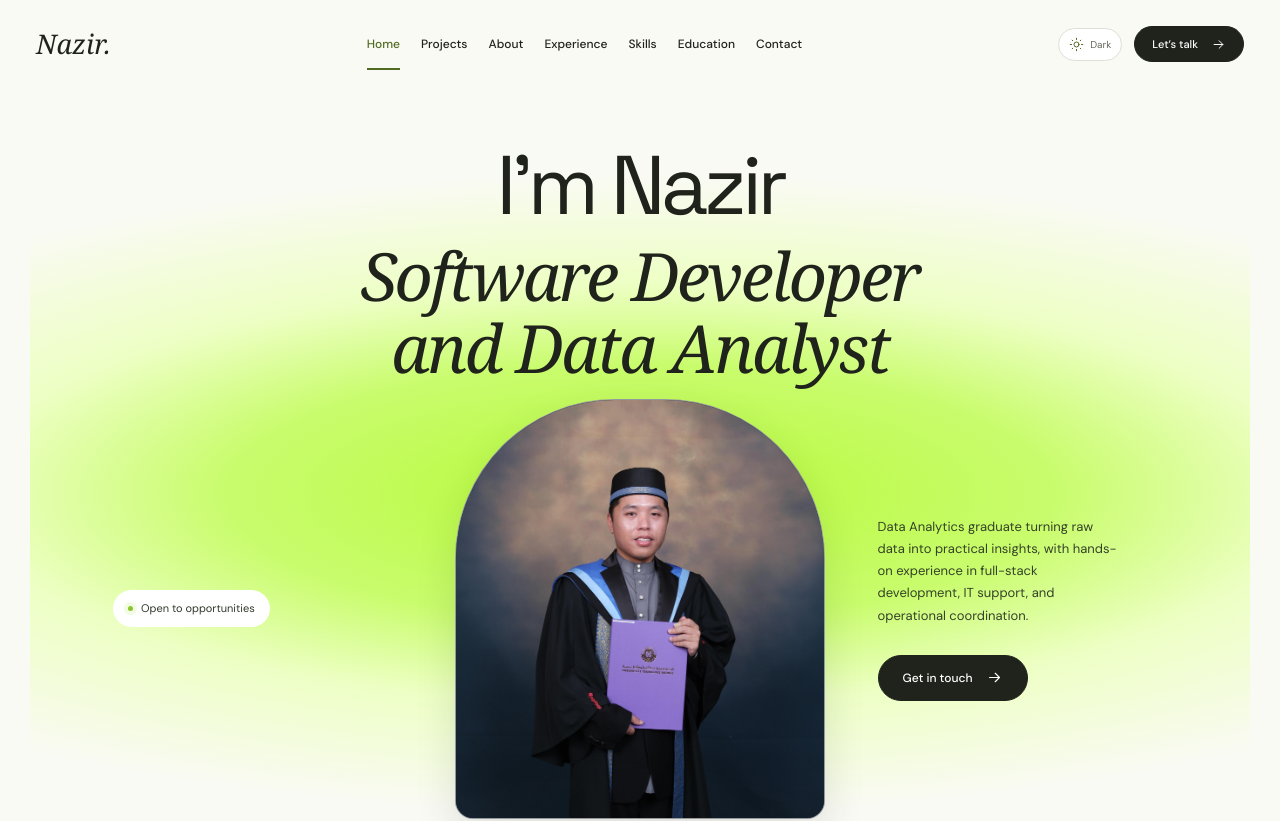
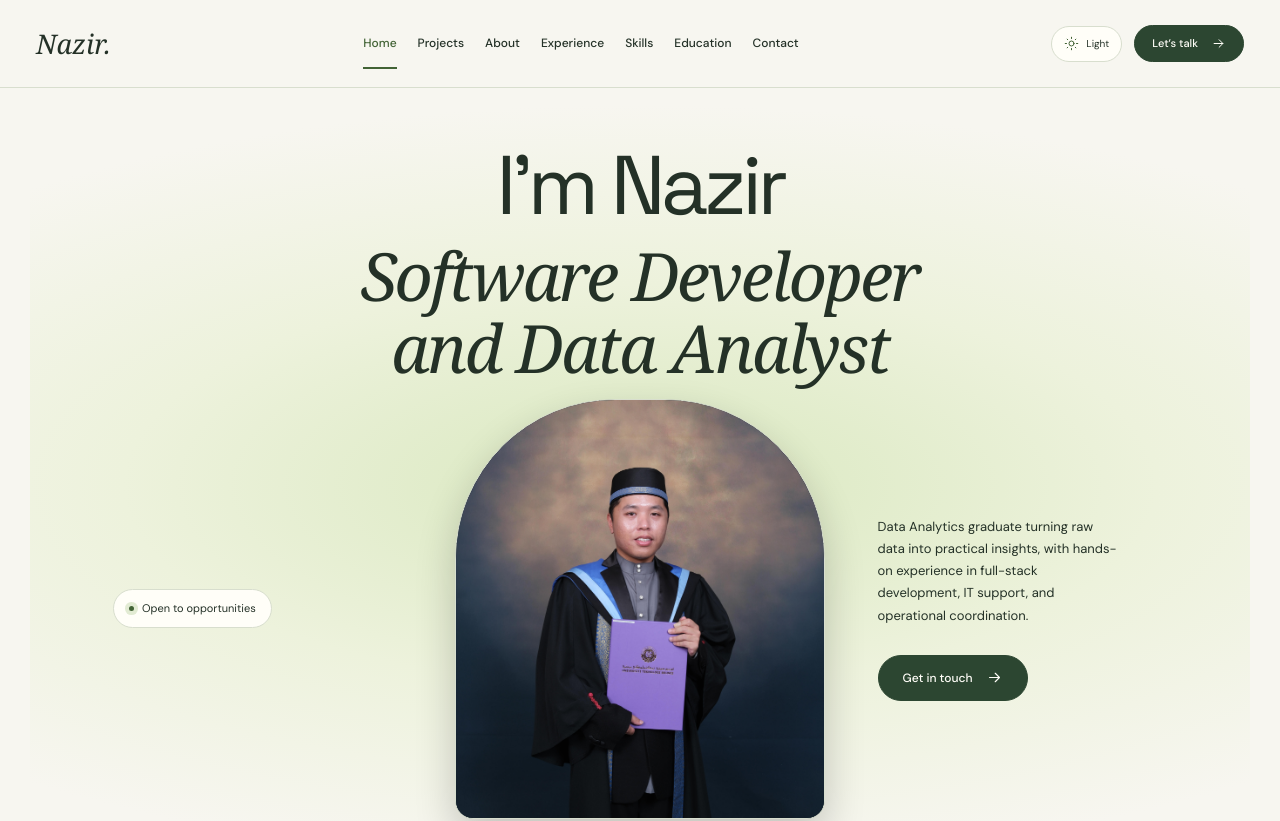
Before and after one commit to NazirSamaan/portfolio, a React (Create React App) app: page / in a window 1280 px wide. Shown: the top 821 px of the page. Built offline with nearby package versions, Linux system fonts and the light colour scheme; no server answers; the database is empty; the HTML template or start-up script is replaced by a standard one.

Commit message:
Add coordinated light and dark palettes with saved theme preference

```diff
--- a/src/App.js
+++ b/src/App.js
@@ -6,6 +6,7 @@ import './Editorial.css';
 import ContactForm from './ContactForm';
 import PortfolioArchive from './PortfolioArchive';
 import { experienceParagraphs } from './experienceCopy';
+import './Theme.css';
 
 const nav = ['Home', 'Projects', 'About', 'Experience', 'Skills', 'Education', 'Contact'];
 function Icon({ name, size = 20 }) {
@@ -25,7 +26,17 @@ function Portfolio() {
   const github = safeUrl(profile.github) || 'https://github.com';
   const cvUrl = safeUrl(cv.url) || `${process.env.PUBLIC_URL || ''}/NazirSamaan_CV.pdf`;
   const [menu, setMenu] = useState(false);
-  const [light, setLight] = useState(false);
+  const [light, setLight] = useState(() => {
+    try {
+      const saved = localStorage.getItem('portfolio-theme');
+      if (saved === 'light' || saved === 'dark') return saved === 'light';
+    } catch { /* Storage may be unavailable in private browser contexts. */ }
+    return !window.matchMedia?.('(prefers-color-scheme: dark)')?.matches;
+  });
+  useEffect(() => {
+    document.documentElement.dataset.theme = light ? 'light' : 'dark';
+    try { localStorage.setItem('portfolio-theme', light ? 'light' : 'dark'); } catch { /* Keep the toggle usable without storage. */ }
+  }, [light]);
   const [active, setActive] = useState('Home');
   const [skillFilter, setSkillFilter] = useState('All');
   const [projectFilter, setProjectFilter] = useState('All');
--- /dev/null
+++ b/src/Theme.css
@@ -0,0 +1,23 @@
+/* The same sage accent, with surfaces and contrast tuned for each theme. */
+.site{--bg:#101915;--panel:#18231d;--panel2:#202d23;--text:#edf2e7;--muted:#b0bbad;--border:#354339;--cyan:#c4e58c;--accent-soft:#2c412c;--button-bg:#c4e58c;--button-text:#172616;--hero-glow:#2d482f;--hero-edge:#1d3023;--error:#ffabb3;color-scheme:dark;background:var(--bg);color:var(--text)}
+.site.light{--bg:#f7f6f0;--panel:#fffef8;--panel2:#edeee4;--text:#243127;--muted:#596459;--border:#d8dece;--cyan:#426335;--accent-soft:#e2ebd3;--button-bg:#2c4631;--button-text:#fffef8;--hero-glow:#d9e8bf;--hero-edge:#edf2dc;--error:#aa3043;color-scheme:light}
+html[data-theme="dark"]{background:#101915;color-scheme:dark}html[data-theme="light"]{background:#f7f6f0;color-scheme:light}
+.site .editorial-hero{background:radial-gradient(ellipse 80% 46% at 50% 48%,var(--hero-glow),var(--hero-edge) 53%,transparent 100%),var(--bg)}
+.header,.nav.open{background:var(--bg)}.header{border-bottom:1px solid var(--border)}
+.stage-note p,.editorial-bottom,.hero-profession>span{color:var(--text)}
+.button{background:var(--button-bg);border-color:var(--button-bg);color:var(--button-text)}.button:hover{box-shadow:0 5px 20px #0002;filter:brightness(1.07)}
+.button.outline{background:transparent;color:var(--text);border-color:var(--border)}.button.outline:hover{background:var(--panel2);filter:none}
+.editorial-bottom>a{background:var(--panel);border-color:var(--border);color:var(--text)}.editorial-bottom>a:hover{background:var(--accent-soft);border-color:var(--cyan)}
+.editorial-bottom>a:focus-visible,.archive-search input:focus-visible{outline-color:var(--cyan)}
+.theme-toggle{background:var(--panel);border-color:var(--border);color:var(--text);min-height:36px;padding:7px 12px;gap:7px}.theme-toggle svg{color:var(--cyan)}
+.editorial-stage>.availability{background:var(--panel);color:var(--text);border:1px solid var(--border)}.availability i{background:var(--cyan);box-shadow:0 0 0 4px var(--accent-soft)}
+.editorial-portrait{border-color:var(--border);box-shadow:0 18px 40px #0003}
+.filters button{color:var(--muted);background:var(--panel);border-color:var(--border)}.filters button.selected{background:var(--button-bg);border-color:var(--button-bg);color:var(--button-text)}.filters button:hover{border-color:var(--cyan)}
+.site .round-icon,.project-note-cover{background:var(--accent-soft);color:var(--cyan)}.project-note-cover>span,.role-story .role-tools{color:var(--muted)}.contact-copy>h3 span{color:var(--cyan)}
+.skill{background:var(--panel)}.education-card,.milestone-card,.contact-form,.project-dialog{background:var(--panel);border-color:var(--border)}
+.tags i{background:var(--panel2);border-color:var(--border);color:var(--muted)}.detail-tabs button[aria-selected="true"]{background:var(--accent-soft);color:var(--cyan)}
+.contact-form input,.contact-form textarea,.archive-search input{background:var(--bg);color:var(--text);border-color:var(--border)}.contact-form input::placeholder,.contact-form textarea::placeholder,.archive-search input::placeholder{color:var(--muted);opacity:1}
+.contact-field-error,.contact-send-error{color:var(--error)}
+.archive-picture,.archive-card video{background:var(--panel2)}.archive-format{background:var(--panel);border-color:var(--border);color:var(--text)}.archive-links a{border-color:var(--cyan)}
+.footer{background:var(--panel2);border-color:var(--border)}.back-top{background:var(--panel);border-color:var(--border);color:var(--text)}
+.site a:focus-visible,.site button:focus-visible{outline-color:var(--cyan)}.site ::selection{background:var(--button-bg);color:var(--button-text)}
```
Also changed, not shown: 2 other files (tests, documents, lock files or other folders).
